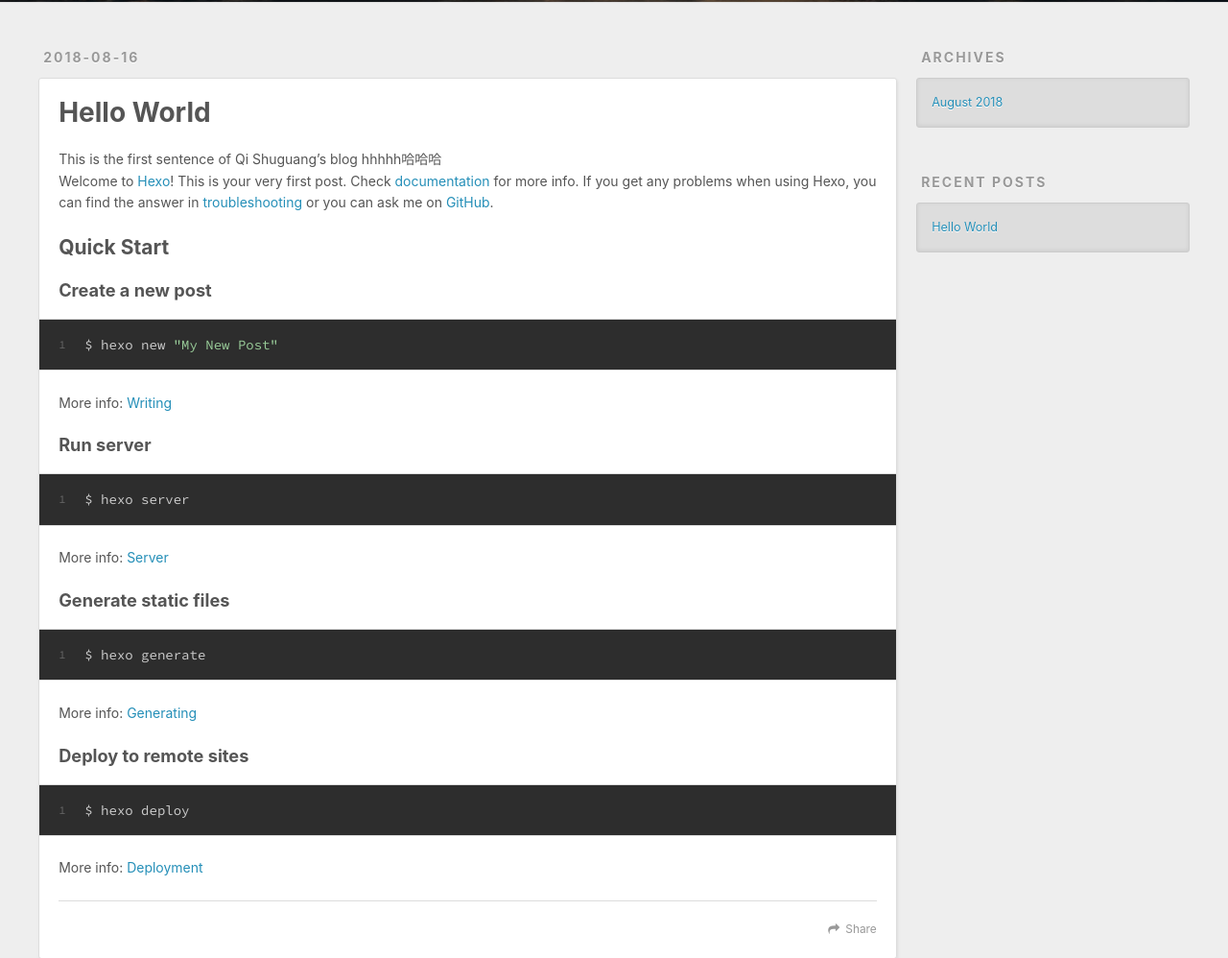
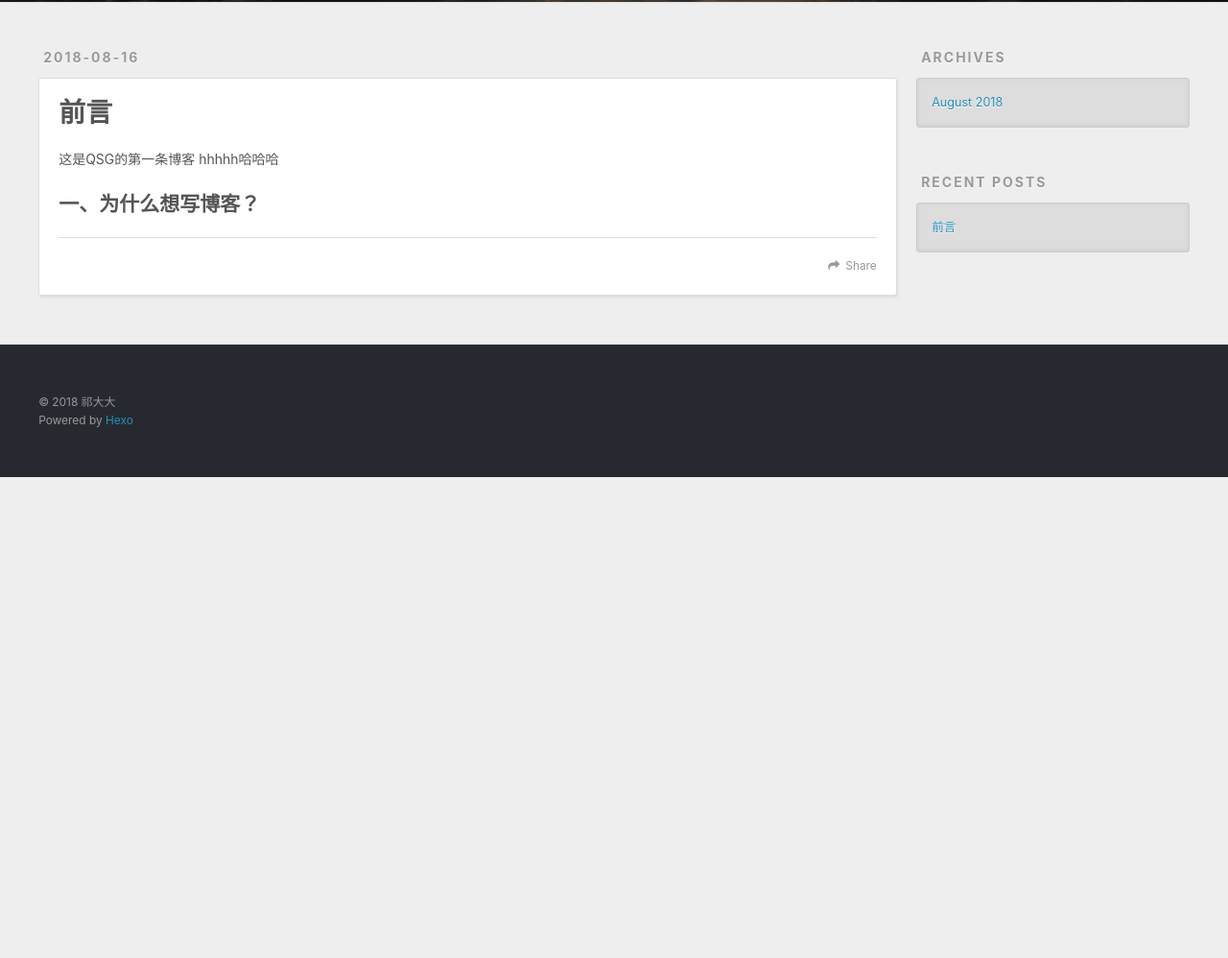
Before and after one commit to qishuguang/qishuguang.github.io, a plain HTML site: page 2018/08/16/hello-world/index.html in a window 1280 px wide. Shown: the part 298-1296 px from the top of the page at 96% size. After the commit the page ends 800 px from the top, so only its background shows below. Drawn offline with nearby package versions, Linux system fonts and the light colour scheme.

Commit message:
Site updated: 2018-08-16 16:57:43

```diff
--- a/2018/08/16/hello-world/index.html
+++ b/2018/08/16/hello-world/index.html
@@ -5,19 +5,19 @@
 
 
 
-  <title>Hello World | 祁大大的博客空间</title>
+  <title>前言 | 祁大大的博客空间</title>
   <meta name="viewport" content="width=device-width, initial-scale=1, maximum-scale=1">
-  <meta name="description" content="This is the first sentence of Qi Shuguang’s blog   hhhhh哈哈哈Welcome to Hexo! This is your very first post. Check documentation for more info. If you get any problems when using Hexo, you can find the a">
+  <meta name="description" content="这是QSG的第一条博客   hhhhh哈哈哈 一、为什么想写博客？">
 <meta property="og:type" content="article">
-<meta property="og:title" content="Hello World">
+<meta property="og:title" content="前言">
 <meta property="og:url" content="http://yoursite.com/2018/08/16/hello-world/index.html">
 <meta property="og:site_name" content="祁大大的博客空间">
-<meta property="og:description" content="This is the first sentence of Qi Shuguang’s blog   hhhhh哈哈哈Welcome to Hexo! This is your very first post. Check documentation for more info. If you get any problems when using Hexo, you can find the a">
+<meta property="og:description" content="这是QSG的第一条博客   hhhhh哈哈哈 一、为什么想写博客？">
 <meta property="og:locale" content="zh-Hans">
-<meta property="og:updated_time" content="2018-08-16T08:48:34.328Z">
+<meta property="og:updated_time" content="2018-08-16T08:57:14.236Z">
 <meta name="twitter:card" content="summary">
-<meta name="twitter:title" content="Hello World">
-<meta name="twitter:description" content="This is the first sentence of Qi Shuguang’s blog   hhhhh哈哈哈Welcome to Hexo! This is your very first post. Check documentation for more info. If you get any problems when using Hexo, you can find the a">
+<meta name="twitter:title" content="前言">
+<meta name="twitter:description" content="这是QSG的第一条博客   hhhhh哈哈哈 一、为什么想写博客？">
 
     <link rel="alternate" href="/atom.xml" title="祁大大的博客空间" type="application/atom+xml">
 
@@ -71,7 +71,7 @@
         <section id="main"><article id="post-hello-world" class="article article-type-post" itemscope itemprop="blogPost">
   <div class="article-meta">
     <a href="/2018/08/16/hello-world/" class="article-date">
-  <time datetime="2018-08-16T08:42:53.930Z" itemprop="datePublished">2018-08-16</time>
+  <time datetime="2018-08-16T08:53:00.117Z" itemprop="datePublished">2018-08-16</time>
 </a>
 
   </div>
@@ -82,7 +82,7 @@
 
 
     <h1 class="article-title" itemprop="name">
-      Hello World
+      前言
     </h1>
 
 
@@ -90,20 +90,12 @@
 
     <div class="article-entry" itemprop="articleBody">
 
-        <p>This is the first sentence of Qi Shuguang’s blog   hhhhh哈哈哈<br>Welcome to <a href="https://hexo.io/" target="_blank" rel="noopener">Hexo</a>! This is your very first post. Check <a href="https://hexo.io/docs/" target="_blank" rel="noopener">documentation</a> for more info. If you get any problems when using Hexo, you can find the answer in <a href="https://hexo.io/docs/troubleshooting.html" target="_blank" rel="noopener">troubleshooting</a> or you can ask me on <a href="https://github.com/hexojs/hexo/issues" target="_blank" rel="noopener">GitHub</a>.</p>
-<h2 id="Quick-Start"><a href="#Quick-Start" class="headerlink" title="Quick Start"></a>Quick Start</h2><h3 id="Create-a-new-post"><a href="#Create-a-new-post" class="headerlink" title="Create a new post"></a>Create a new post</h3><figure class="highlight bash"><table><tr><td class="gutter"><pre><span class="line">1</span><br></pre></td><td class="code"><pre><span class="line">$ hexo new <span class="string">"My New Post"</span></span><br></pre></td></tr></table></figure>
-<p>More info: <a href="https://hexo.io/docs/writing.html" target="_blank" rel="noopener">Writing</a></p>
-<h3 id="Run-server"><a href="#Run-server" class="headerlink" title="Run server"></a>Run server</h3><figure class="highlight bash"><table><tr><td class="gutter"><pre><span class="line">1</span><br></pre></td><td class="code"><pre><span class="line">$ hexo server</span><br></pre></td></tr></table></figure>
-<p>More info: <a href="https://hexo.io/docs/server.html" target="_blank" rel="noopener">Server</a></p>
-<h3 id="Generate-static-files"><a href="#Generate-static-files" class="headerlink" title="Generate static files"></a>Generate static files</h3><figure class="highlight bash"><table><tr><td class="gutter"><pre><span class="line">1</span><br></pre></td><td class="code"><pre><span class="line">$ hexo generate</span><br></pre></td></tr></table></figure>
-<p>More info: <a href="https://hexo.io/docs/generating.html" target="_blank" rel="noopener">Generating</a></p>
-<h3 id="Deploy-to-remote-sites"><a href="#Deploy-to-remote-sites" class="headerlink" title="Deploy to remote sites"></a>Deploy to remote sites</h3><figure class="highlight bash"><table><tr><td class="gutter"><pre><span class="line">1</span><br></pre></td><td class="code"><pre><span class="line">$ hexo deploy</span><br></pre></td></tr></table></figure>
-<p>More info: <a href="https://hexo.io/docs/deployment.html" target="_blank" rel="noopener">Deployment</a></p>
-
+        <p>这是QSG的第一条博客   hhhhh哈哈哈</p>
+<h2 id="一、为什么想写博客？"><a href="#一、为什么想写博客？" class="headerlink" title="一、为什么想写博客？"></a>一、为什么想写博客？</h2>
 
     </div>
     <footer class="article-footer">
-      <a data-url="http://yoursite.com/2018/08/16/hello-world/" data-id="cjkwbs1jg0000mw8ehpm1p894" class="article-share-link">Share</a>
+      <a data-url="http://yoursite.com/2018/08/16/hello-world/" data-id="cjkwc0eh80000cw8elo0vs5jx" class="article-share-link">Share</a>
 
 
     </footer>
@@ -142,7 +134,7 @@
       <ul>
 
           <li>
-            <a href="/2018/08/16/hello-world/">Hello World</a>
+            <a href="/2018/08/16/hello-world/">前言</a>
           </li>
 
       </ul>
```
Also changed, not shown: archives/2018/08/index.html (+3 -3 lines), archives/2018/index.html (+3 -3 lines), archives/index.html (+3 -3 lines), index.html (+6 -14 lines).
